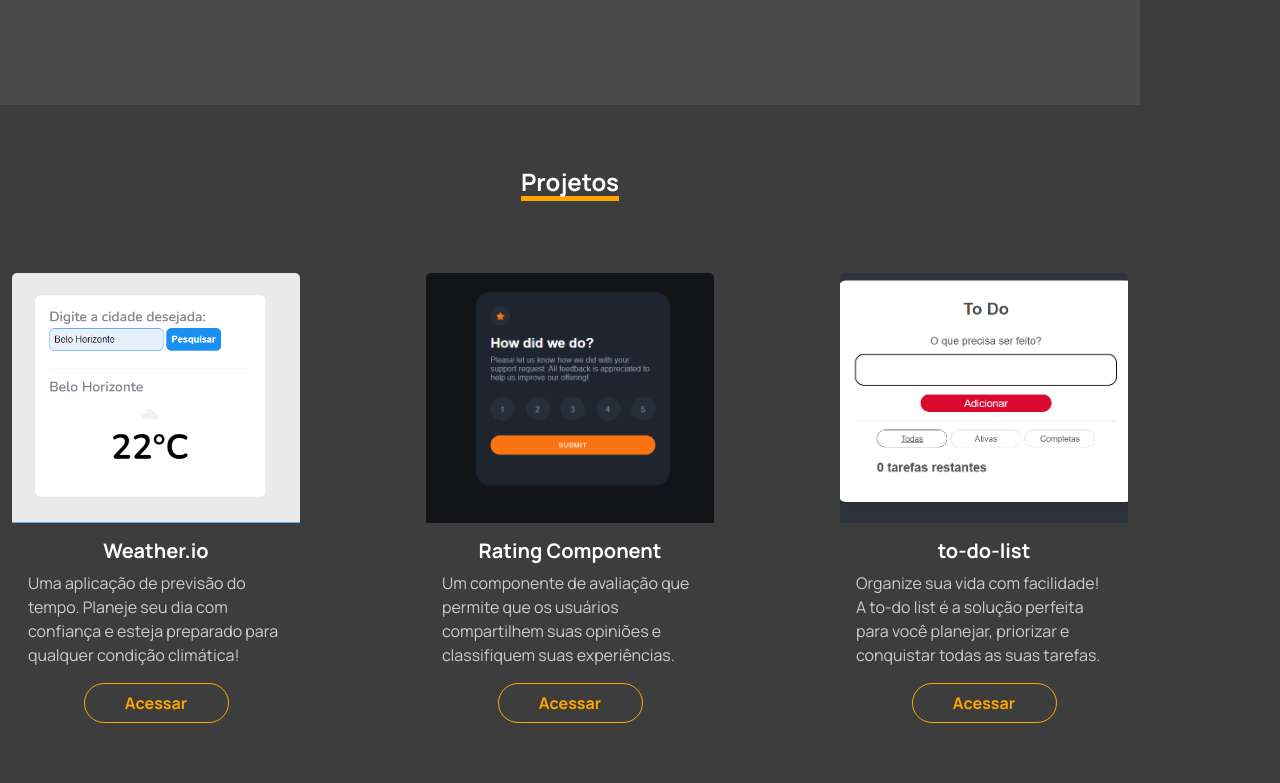
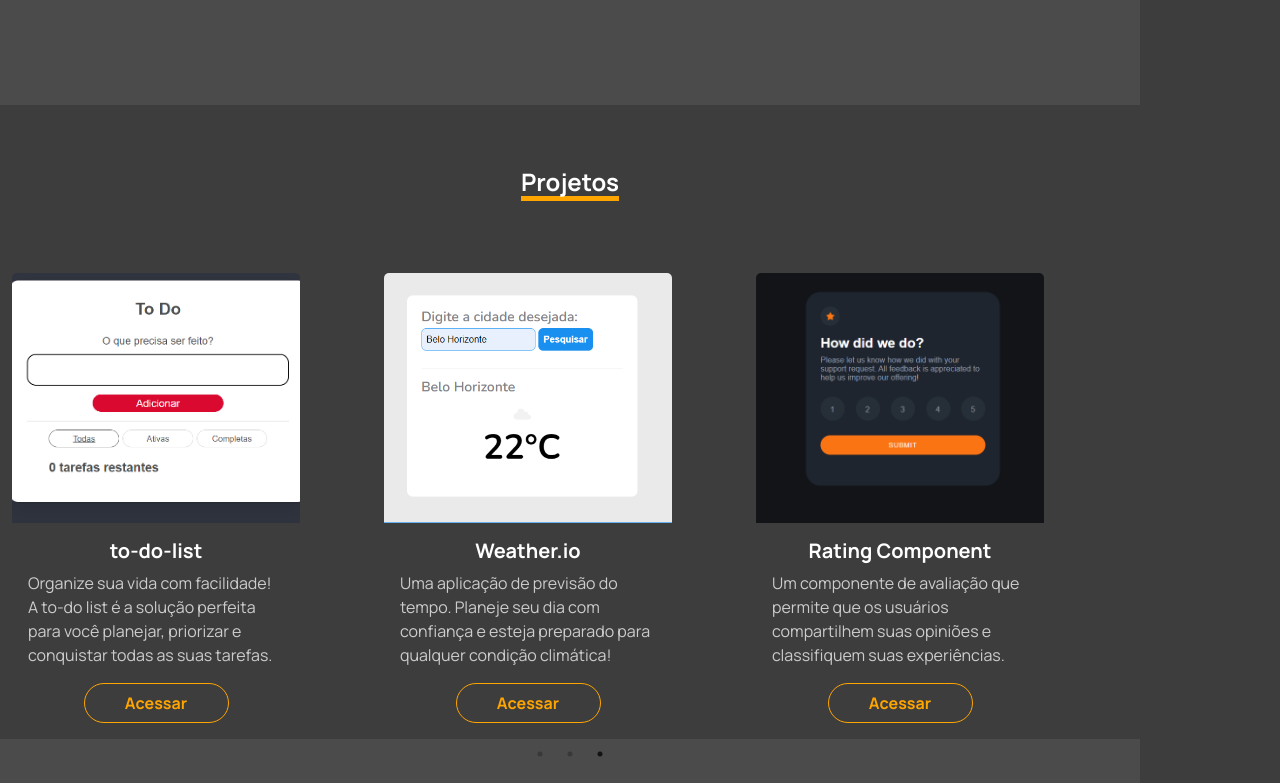
Before and after one commit to Hitallo-moreira/portfolio, a React (Vite) app: page / in a window 1280 px wide. Shown: the part 1017-1800 px from the top of the page. Built offline with nearby package versions, Linux system fonts and the light colour scheme; the HTML template or start-up script is replaced by a standard one.

Commit message:
fix: fix slide

```diff
--- a/src/components/ProjectSection.jsx
+++ b/src/components/ProjectSection.jsx
@@ -1,15 +1,35 @@
+import React, { useEffect, useState } from 'react';
 import Slider from 'react-slick';
 import 'slick-carousel/slick/slick.css';
 import 'slick-carousel/slick/slick-theme.css';
-import Card from './Card'
-import rating from '../assets/images/rating.png'
-import wheater from '../assets/images/wheater.png'
-import todo from '../assets/images/todo.png'
+import Card from './Card';
+import rating from '../assets/images/rating.png';
+import wheater from '../assets/images/wheater.png';
+import todo from '../assets/images/todo.png';
 
 function Project() {
-    const isMobileResolution = window.innerWidth <= 768;
+  const [slidesToShow, setSlidesToShow] = useState(3);
 
-    if (isMobileResolution) {
+  useEffect(() => {
+    const handleResize = () => {
+      if (window.innerWidth <= 768) {
+        setSlidesToShow(1);
+      } else if (window.innerWidth <= 1024) {
+        setSlidesToShow(2);
+      } else {
+        setSlidesToShow(3);
+      }
+    };
+
+    handleResize();
+
+    window.addEventListener('resize', handleResize);
+
+    return () => {
+      window.removeEventListener('resize', handleResize);
+    };
+  }, []);
+
   const settings = {
     dots: true,
     arrows: false,
@@ -17,7 +37,7 @@ function Project() {
     speed: 500,
     autoplay: true,
     autoplaySpeed: 2000,
-            slidesToShow: 1,
+    slidesToShow: slidesToShow,
   };
 
   return (
@@ -26,7 +46,7 @@ function Project() {
         <h1>Projetos</h1>
       </div>
       <Slider {...settings}>
-                    <div className="rating-project">
+        <div className="weather-project">
           <Card
             title="Weather.io"
             desc="Uma aplicação de previsão do tempo. Planeje seu dia com confiança e esteja preparado para qualquer condição climática!"
@@ -35,7 +55,7 @@ function Project() {
             openInNewTab={true}
           />
         </div>
-                    <div className="weather-project">
+        <div className="rating-project">
           <Card
             title="Rating Component"
             desc="Um componente de avaliação que permite que os usuários compartilhem suas opiniões e classifiquem suas experiências."
@@ -58,24 +78,4 @@ function Project() {
   );
 }
 
-    return (
-        <div className="container project-section" id='projects'>
-            <div className="section-title">
-                <h1>Projetos</h1>
-            </div>
-            <div className="projects-cards">
-                <div className="rating-project">
-                    <Card title="Weather.io" desc="Uma aplicação de previsão do tempo. Planeje seu dia com confiança e esteja preparado para qualquer condição climática!" image={wheater} link="https://wheterio.netlify.app/" openInNewTab={true} />
-                </div>
-                <div className="weather-project">
-                    <Card title="Rating Component" desc="Um componente de avaliação que permite que os usuários compartilhem suas opiniões e classifiquem suas experiências." image={rating} link="https://hratingcomponent.netlify.app/" openInNewTab={true} />
-                </div>
-                <div className="todo-list-project">
-                    <Card title="to-do-list" desc="Organize sua vida com facilidade! A to-do list é a solução perfeita para você planejar, priorizar e conquistar todas as suas tarefas." image={todo} link="https://htodolsist.netlify.app/" openInNewTab={true} />
-                </div>
-            </div>
-        </div>
-    )
-}
-
-export default Project
+export default Project;
```
Lines whose indentation alone changed are shown as unchanged.
